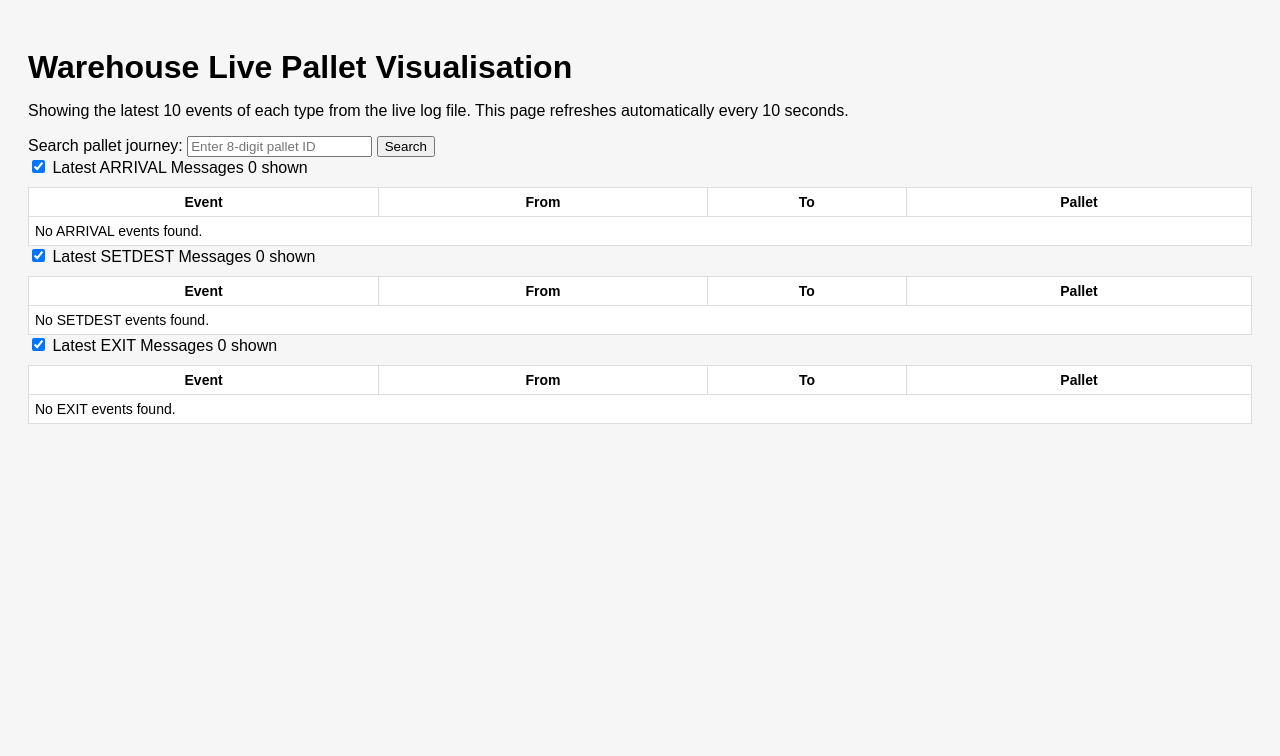
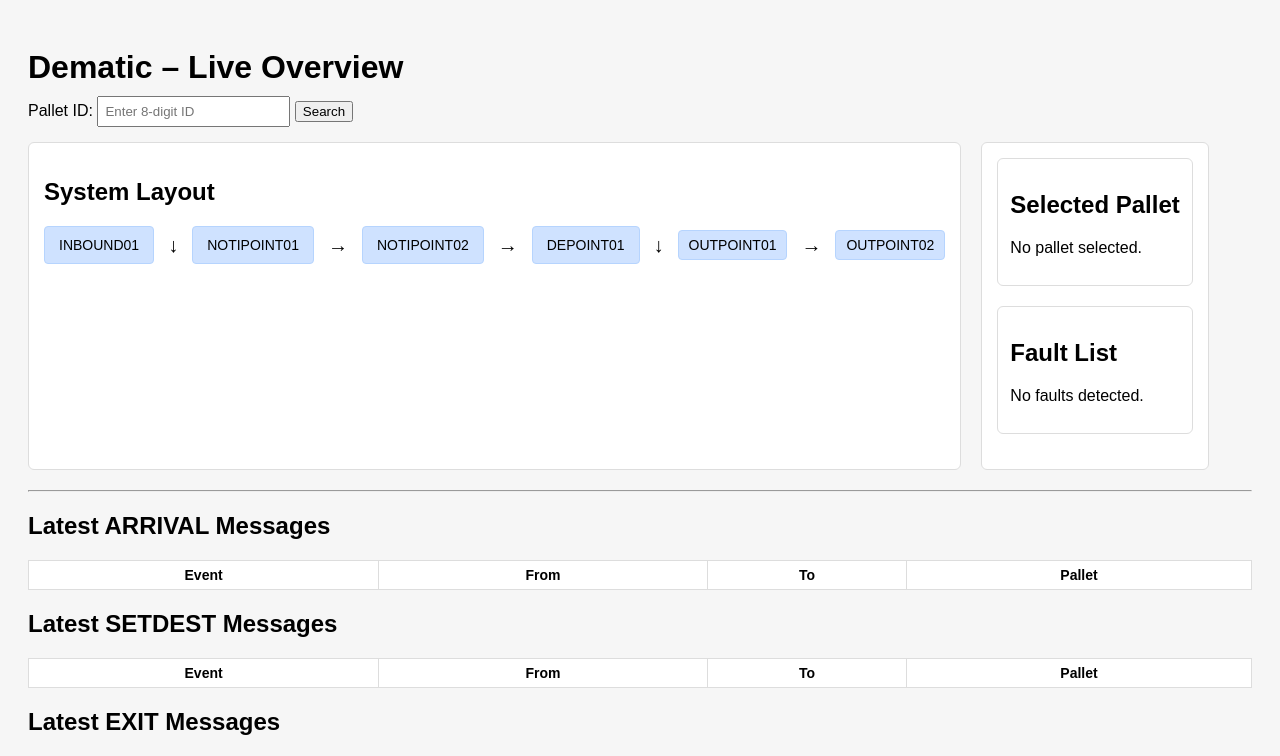
Before and after one commit to Zeesh212/Dematic-HackCamp, a Flask app: page / in a window 1280 px wide. Shown: the top 756 px of the page. Before the commit the page ends 424 px from the top, so only its background shows below. Run offline with Flask 3, Linux system fonts and the light colour scheme; lists and menus that the app fills with data are empty.

Commit message:
Refactor index.html for Dematic Live Overview

```diff
--- a/Dematic_dashboard/templates/index.html
+++ b/Dematic_dashboard/templates/index.html
@@ -2,179 +2,104 @@
 <html>
 <head>
     <meta charset="UTF-8">
-    <title>Warehouse Live View</title>
+    <title>Dematic Live Overview</title>
     <link rel="stylesheet" href="{{ url_for('static', filename='style.css') }}">
 </head>
 
 <body>
-    <h1>Warehouse Live Pallet Visualisation</h1>
-    <p class="page-meta">
-        Showing the latest 10 events of each type from the live log file.
-        This page refreshes automatically every 10 seconds.
-    </p>
 
-    <!-- PALLET SEARCH -->
-    <form method="get" class="pallet-form">
-        <label for="pallet_id">Search pallet journey:</label>
-        <input
-            type="text"
-            id="pallet_id"
-            name="pallet_id"
-            placeholder="Enter 8-digit pallet ID"
-            value="{{ searched_id or '' }}"
-        >
+<h1>Dematic – Live Overview</h1>
+
+<!-- SEARCH BAR -->
+<form method="get" class="search-area">
+    <label>Pallet ID:</label>
+    <input type="text" name="pallet_id" placeholder="Enter 8-digit ID" value="{{ searched_id }}">
     <button type="submit">Search</button>
 </form>
 
-    {% if searched_id %}
-        <div class="row" id="pallet-history">
-            <input type="checkbox" id="row0" checked>
-            <label for="row0" class="row-header">
-                <span>Pallet {{ searched_id }} history</span>
-                <span class="row-count">{{ history|length }} events</span>
-            </label>
-            <div class="row-content">
-                {% if history %}
-                    <table>
-                        <thead>
-                            <tr>
-                                <th>Step</th>
-                                <th>Event</th>
-                                <th>From</th>
-                                <th>To</th>
-                            </tr>
-                        </thead>
-                        <tbody>
-                            {% for step_no, e, f, t in history %}
-                                <tr>
-                                    <td>{{ step_no }}</td>
-                                    <td>{{ e }}</td>
-                                    <td>{{ f }}</td>
-                                    <td>{{ t }}</td>
-                                </tr>
-                            {% endfor %}
-                        </tbody>
-                    </table>
-                {% else %}
-                    <p>No events found for pallet {{ searched_id }}.</p>
-                {% endif %}
-            </div>
-        </div>
-    {% endif %}
+<!-- MAIN LAYOUT WRAPPER -->
+<div class="layout">
 
-    <!-- ARRIVAL SECTION -->
-    <div class="row" id="arrival-section">
-        <input type="checkbox" id="row1" checked>
-        <label for="row1" class="row-header">
-            <span>Latest ARRIVAL Messages</span>
-            <span class="row-count">{{ arrivals|length }} shown</span>
-        </label>
+    <!-- LEFT SECTION: DIAGRAM -->
+    <div class="diagram-box">
+        <h2>System Layout</h2>
 
-        <div class="row-content">
-            <table>
-                <thead>
-                    <tr>
-                        <th>Event</th>
-                        <th>From</th>
-                        <th>To</th>
-                        <th>Pallet</th>
-                    </tr>
-                </thead>
-                <tbody>
-                    {% if arrivals %}
-                        {% for e, f, t, p in arrivals %}
-                            <tr>
-                                <td>{{ e }}</td>
-                                <td>{{ f }}</td>
-                                <td>{{ t }}</td>
-                                <td>{{ p }}</td>
-                            </tr>
-                        {% endfor %}
-                    {% else %}
-                        <tr><td colspan="4">No ARRIVAL events found.</td></tr>
-                    {% endif %}
-                </tbody>
-            </table>
+        <div class="diagram">
+            <div class="node">INBOUND01</div>
+            <div class="arrow">↓</div>
+            <div class="node">NOTIPOINT01</div>
+            <div class="arrow">→</div>
+            <div class="node">NOTIPOINT02</div>
+            <div class="arrow">→</div>
+            <div class="node">DEPOINT01</div>
+
+            <div class="arrow down">↓</div>
+            <div class="node small">OUTPOINT01</div>
+
+            <div class="arrow right">→</div>
+            <div class="node small">OUTPOINT02</div>
         </div>
     </div>
 
-    <!-- SETDEST SECTION -->
-    <div class="row" id="setdest-section">
-        <input type="checkbox" id="row2" checked>
-        <label for="row2" class="row-header">
-            <span>Latest SETDEST Messages</span>
-            <span class="row-count">{{ setdest|length }} shown</span>
-        </label>
+    <!-- RIGHT SECTION: PALLET DETAILS + FAULT LIST -->
+    <div class="side-info">
 
-        <div class="row-content">
-            <table>
-                <thead>
-                    <tr>
-                        <th>Event</th>
-                        <th>From</th>
-                        <th>To</th>
-                        <th>Pallet</th>
-                    </tr>
-                </thead>
-                <tbody>
-                    {% if setdest %}
-                        {% for e, f, t, p in setdest %}
-                            <tr>
-                                <td>{{ e }}</td>
-                                <td>{{ f }}</td>
-                                <td>{{ t }}</td>
-                                <td>{{ p }}</td>
-                            </tr>
-                        {% endfor %}
+        <!-- SELECTED PALLET -->
+        <div class="panel">
+            <h2>Selected Pallet</h2>
+
+            {% if searched_id %}
+                <p><b>Pallet ID:</b> {{ searched_id }}</p>
+                <p><b>Current Location:</b> {{ current_location or "Unknown" }}</p>
+                <p><b>Next Destination:</b> {{ next_destination or "Unknown" }}</p>
+                <p><b>Status:</b> {{ status or "Unknown" }}</p>
             {% else %}
-                        <tr><td colspan="4">No SETDEST events found.</td></tr>
+                <p>No pallet selected.</p>
             {% endif %}
-                </tbody>
-            </table>
+        </div>
+
+        <!-- FAULT LIST -->
+        <div class="panel">
+            <h2>Fault List</h2>
+            <p>No faults detected.</p>
+        </div>
+
     </div>
 </div>
 
-    <!-- EXIT SECTION -->
-    <div class="row" id="exit-section">
-        <input type="checkbox" id="row3" checked>
-        <label for="row3" class="row-header">
-            <span>Latest EXIT Messages</span>
-            <span class="row-count">{{ exits|length }} shown</span>
-        </label>
+<hr>
 
-        <div class="row-content">
+<!-- ARRIVAL TABLE -->
+<h2>Latest ARRIVAL Messages</h2>
 <table>
-                <thead>
-                    <tr>
-                        <th>Event</th>
-                        <th>From</th>
-                        <th>To</th>
-                        <th>Pallet</th>
-                    </tr>
-                </thead>
-                <tbody>
-                    {% if exits %}
-                        {% for e, f, t, p in exits %}
-                            <tr>
-                                <td>{{ e }}</td>
-                                <td>{{ f }}</td>
-                                <td>{{ t }}</td>
-                                <td>{{ p }}</td>
-                            </tr>
+    <tr><th>Event</th><th>From</th><th>To</th><th>Pallet</th></tr>
+    {% for e,f,t,p in arrivals %}
+        <tr><td>{{ e }}</td><td>{{ f }}</td><td>{{ t }}</td><td>{{ p }}</td></tr>
     {% endfor %}
-                    {% else %}
-                        <tr><td colspan="4">No EXIT events found.</td></tr>
-                    {% endif %}
-                </tbody>
 </table>
-        </div>
-    </div>
 
-    <!-- Auto-refresh every 10 seconds -->
+<!-- SETDEST TABLE -->
+<h2>Latest SETDEST Messages</h2>
+<table>
+    <tr><th>Event</th><th>From</th><th>To</th><th>Pallet</th></tr>
+    {% for e,f,t,p in setdest %}
+        <tr><td>{{ e }}</td><td>{{ f }}</td><td>{{ t }}</td><td>{{ p }}</td></tr>
+    {% endfor %}
+</table>
+
+<!-- EXIT TABLE -->
+<h2>Latest EXIT Messages</h2>
+<table>
+    <tr><th>Event</th><th>From</th><th>To</th><th>Pallet</th></tr>
+    {% for e,f,t,p in exits %}
+        <tr><td>{{ e }}</td><td>{{ f }}</td><td>{{ t }}</td><td>{{ p }}</td></tr>
+    {% endfor %}
+</table>
+
+<!-- AUTO REFRESH -->
 <script>
-        setInterval(function () {
-            window.location.reload();
-        }, 10000);
+    setInterval(() => window.location.reload(), 10000);
 </script>
+
 </body>
 </html>
```
Lines whose indentation alone changed are shown as unchanged.
